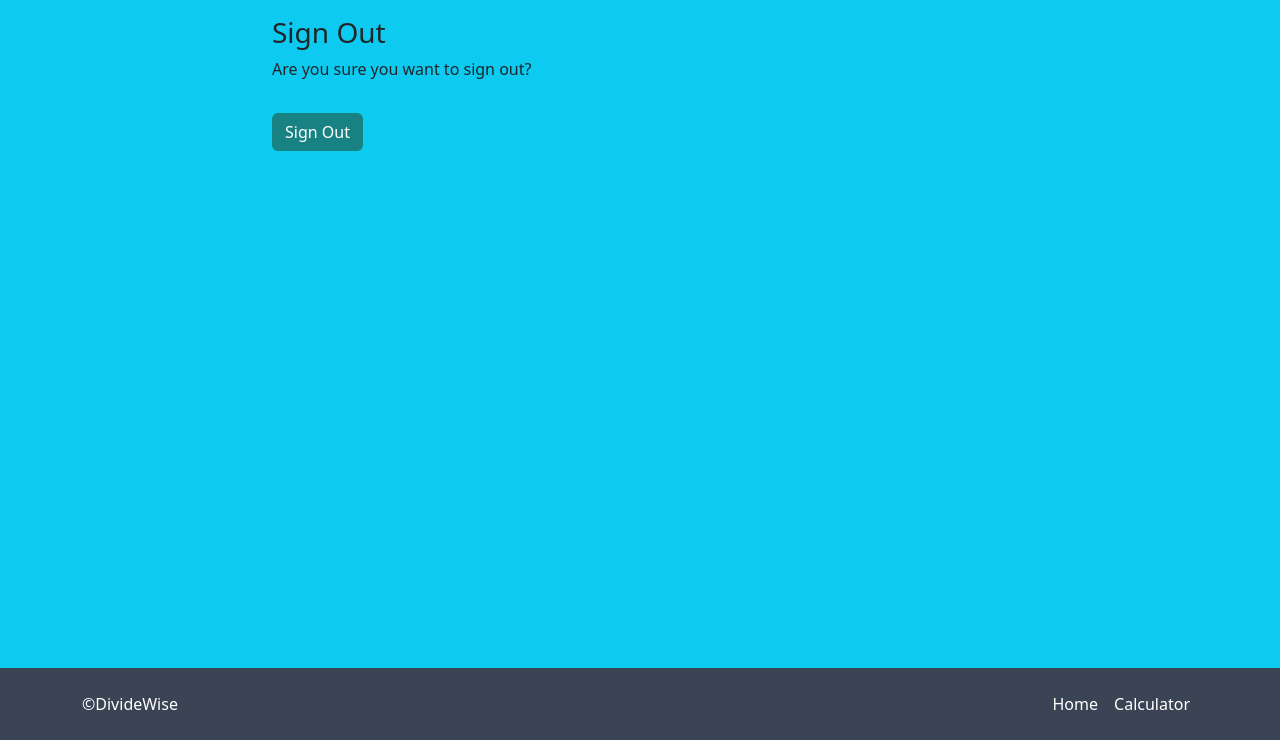
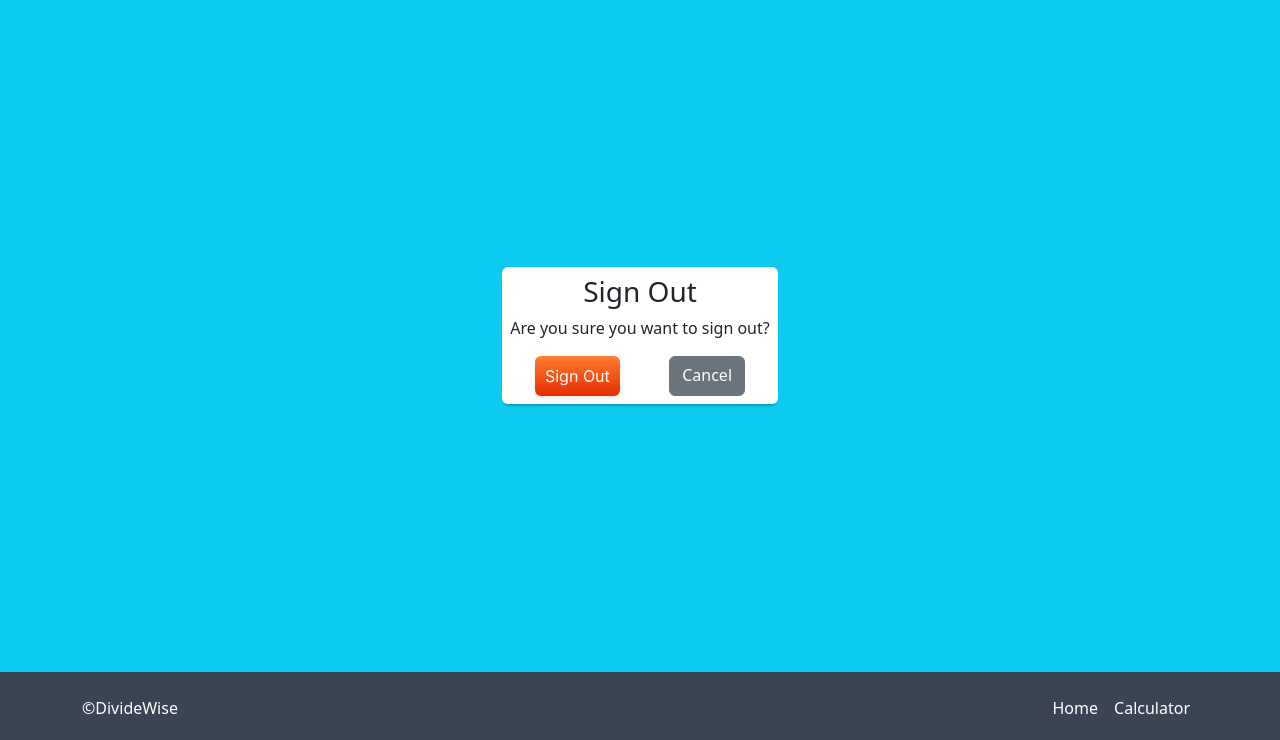
Before and after one commit to jack-brosnan/DivideWise, a Django app: page /accounts/logout/ in a window 1280 px wide. Shown: the part 60-800 px from the top of the page. Run offline with Django 4.2, Linux system fonts and the light colour scheme; the visitor is signed in with stand-in values (Sample User, id 1); some libraries are stand-ins or nearby versions.

Commit message:
Applied brand styling to logout page

```diff
--- a/expense_app/templates/expense_app/index.html
+++ b/expense_app/templates/expense_app/index.html
@@ -22,7 +22,7 @@
 
         <div class="row justify-content-around">
             {% for space in expense_spaces %}
-            <div class="col-8 col-md-4 col-lg-3 mb-3">
+            <div class="col-9 col-xs-7 col-md-4 col-lg-3 mb-3">
                 <div class="card box-shadow">
                     <div class="image-container">
                         <div class="d-flex justify-content-center">
--- a/static/css/style.css
+++ b/static/css/style.css
@@ -274,6 +274,15 @@ footer .nav-link:focus {
 
 /* Expense Line Summary */
 
+.expense-img {
+    width: 100%;
+    height: auto;
+    object-fit: contain;
+    max-width: 100%;
+    padding: 4px;
+    border-top-left-radius: 5px;
+}
+
 .line-initials {
     background-color: #E62C03;
     background-image: linear-gradient(-180deg, #FF7E31, #E62C03);
--- a/templates/account/logout.html
+++ b/templates/account/logout.html
@@ -5,23 +5,22 @@
 {% block head_title %}{% trans "Sign Out" %}{% endblock %}
 
 {% block content %}
-<div class="container">
+<div class="mx-auto my-3 container-v-center">
+
     <div class="row">
-        <div class="col-md-8 mt-3 offset-md-2">
-            <h3>{% trans "Sign Out" %}</h3>
-
+        <div class="p-2 my-3 container--white box-shadow rounded">
+            <h3 class="text-center">{% trans "Sign Out" %}</h3>
             <p>{% trans 'Are you sure you want to sign out?' %}</p>
-        </div>
-    </div>
-    <div class="row">
-        <div class="col-md-8 mt-3 offset-md-2">
 
             <form method="post" action="{% url 'account_logout' %}">
                 {% csrf_token %}
                 {% if redirect_field_value %}
                 <input type="hidden" name="{{ redirect_field_name }}" value="{{ redirect_field_value }}" />
                 {% endif %}
-                <button class="btn btn-signup right" type="submit">{% trans 'Sign Out' %}</button>
+                <div class="d-flex justify-content-around">
+                    <button class="btn--orange" type="submit">{% trans 'Sign Out' %}</button>
+                    <a href="{% url 'home' %}" class="btn btn-secondary">Cancel</a>
+                </div>
             </form>
         </div>
     </div>
```
Also changed, not shown: expense_app/templates/expense_app/view_space.html (+7 -4 lines).
